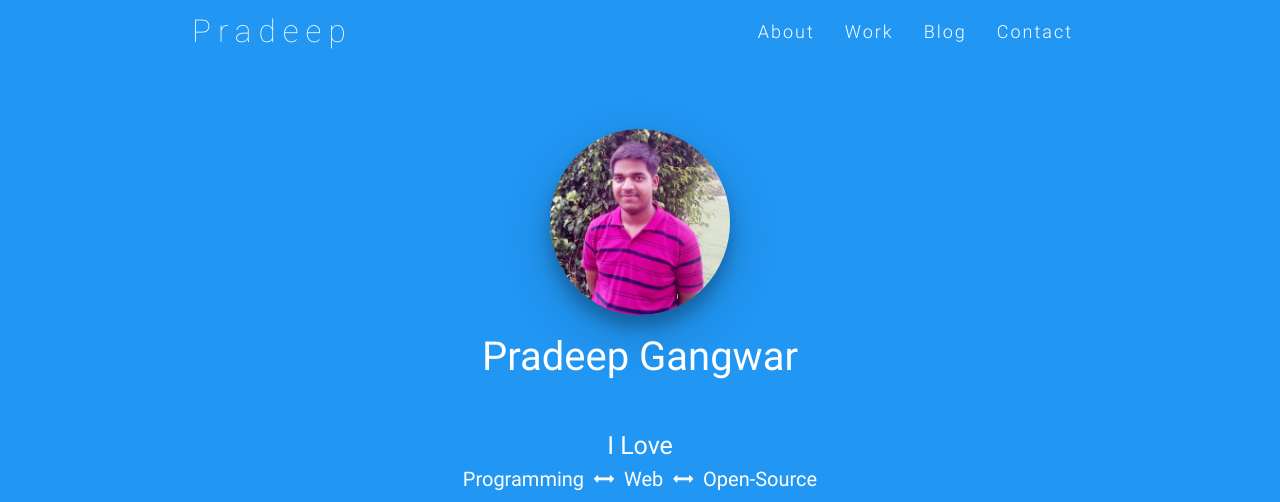
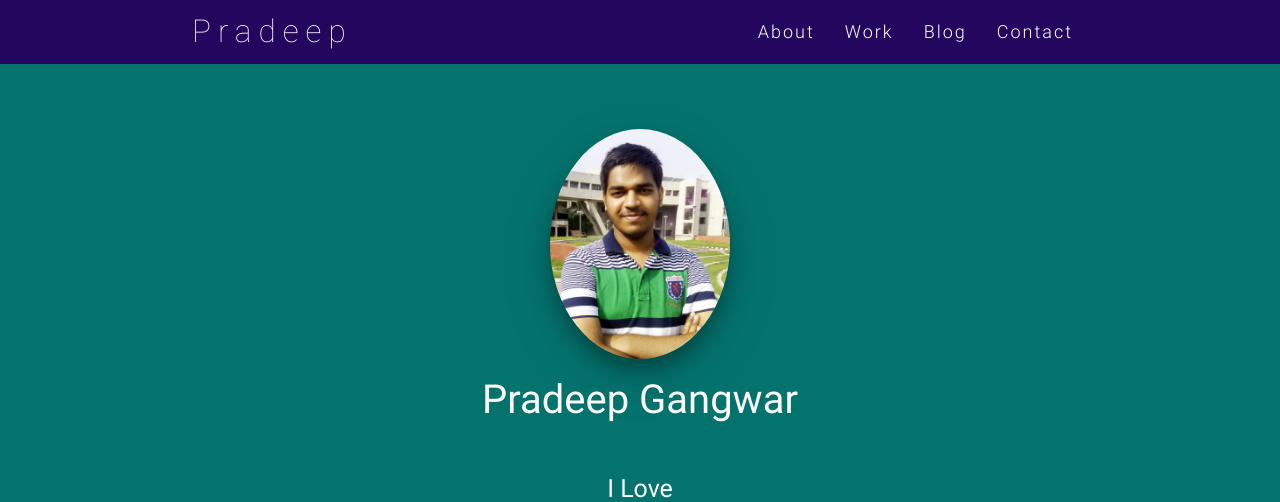
Before and after one commit to pradeepgangwar/pradeepgangwar.github.io, a plain HTML site: page index.html in a window 1280 px wide. Shown: the top 502 px of the page. Drawn offline with nearby package versions, Linux system fonts and the light colour scheme.

Commit message:
New Background

```diff
--- a/css/style.css
+++ b/css/style.css
@@ -1,6 +1,6 @@
 
 
-.default_color{background-color: #2196F3 !important}
+.default_color{background-color: #23065d !important}
 
 .default_color_text{color: #2196F3 !important}
 
@@ -20,7 +20,7 @@
     min-height: 632px;
     max-height: 864px;
     position: relative;
-    background-color: #2196F3;
+    background-color: #04736e;
 }
 
 #nav_f{
--- a/index.html
+++ b/index.html
@@ -44,7 +44,7 @@
 <div class="section no-pad-bot" id="index-banner">
     <div class="container">
         <div class="me_img">
-            <img src="img/1.jpg" class="circle responsive-img z-depth-3" height="150px" width="180px">
+            <img src="img/2.jpg" class="circle responsive-img z-depth-3" height="150px" width="180px">
             <p class="me_intro"> Pradeep Gangwar </p>
         </div>
         <div class="me_intro1">
@@ -125,7 +125,7 @@
         </div>
         <h5 class="pwork1"> Minor </h5>
 
-        <div class="card">
+<div class="card">
     <div class="card-content">
       <p>Will be added soon...</p>
     </div>
@@ -142,8 +142,8 @@
       <div id="test6">Poject 3</div>
     </div>
   </div>
+</div>
 
-    </div>
 </div>
 
 <!--Footer-->
```
Also changed, not shown: img/2.jpg (added), img/me.jpg (added).
